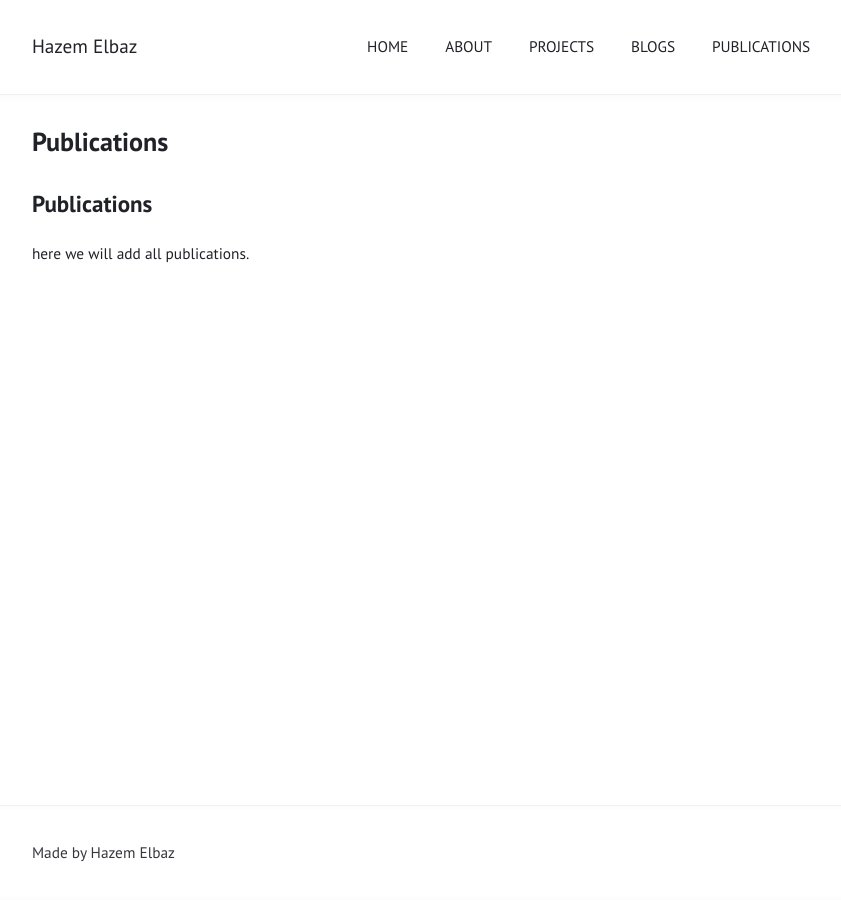
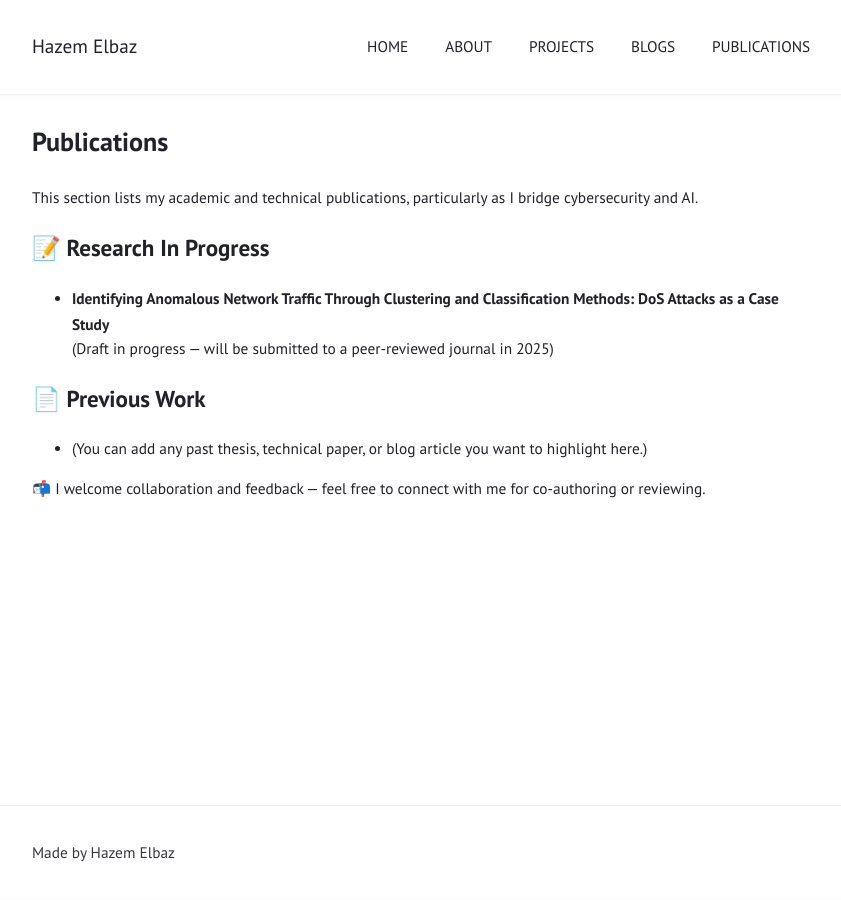
Before and after one commit to elbazhazem/elbazhazem.github.io, a Jekyll site: the page built from publications.md, in a window 1280 px wide. Shown: the whole page, without its empty margins (219-1060 px from the left). Built offline with Jekyll 4.4.1, drawn with Linux system fonts in a browser that asks for light colours.

Commit message:
Update publications.md
update the content

```diff
--- a/publications.md
+++ b/publications.md
@@ -3,5 +3,13 @@ layout: page
 title: "Publications"
 ---
 
-## Publications
-here we will add all publications.
+This section lists my academic and technical publications, particularly as I bridge cybersecurity and AI.
+
+## 📝 Research In Progress
+- **Identifying Anomalous Network Traffic Through Clustering and Classification Methods: DoS Attacks as a Case Study**
+  (Draft in progress — will be submitted to a peer-reviewed journal in 2025)
+
+## 📄 Previous Work
+- (You can add any past thesis, technical paper, or blog article you want to highlight here.)
+
+📬 I welcome collaboration and feedback — feel free to connect with me for co-authoring or reviewing.
```
